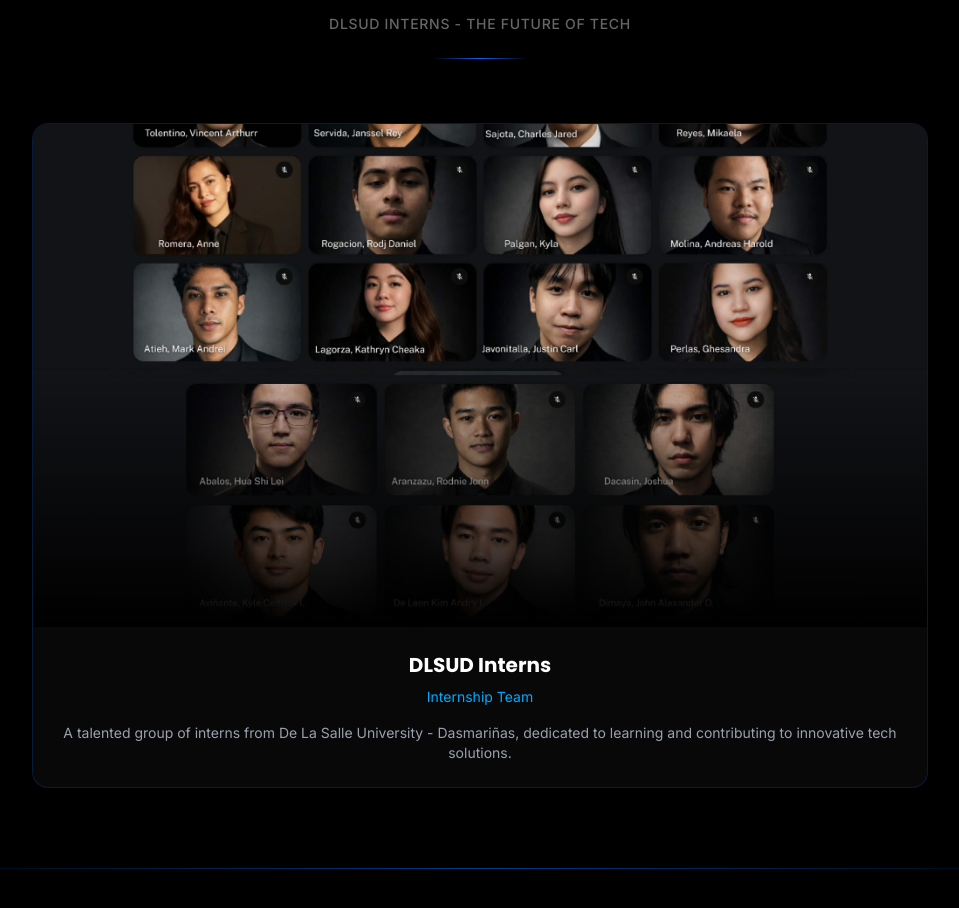
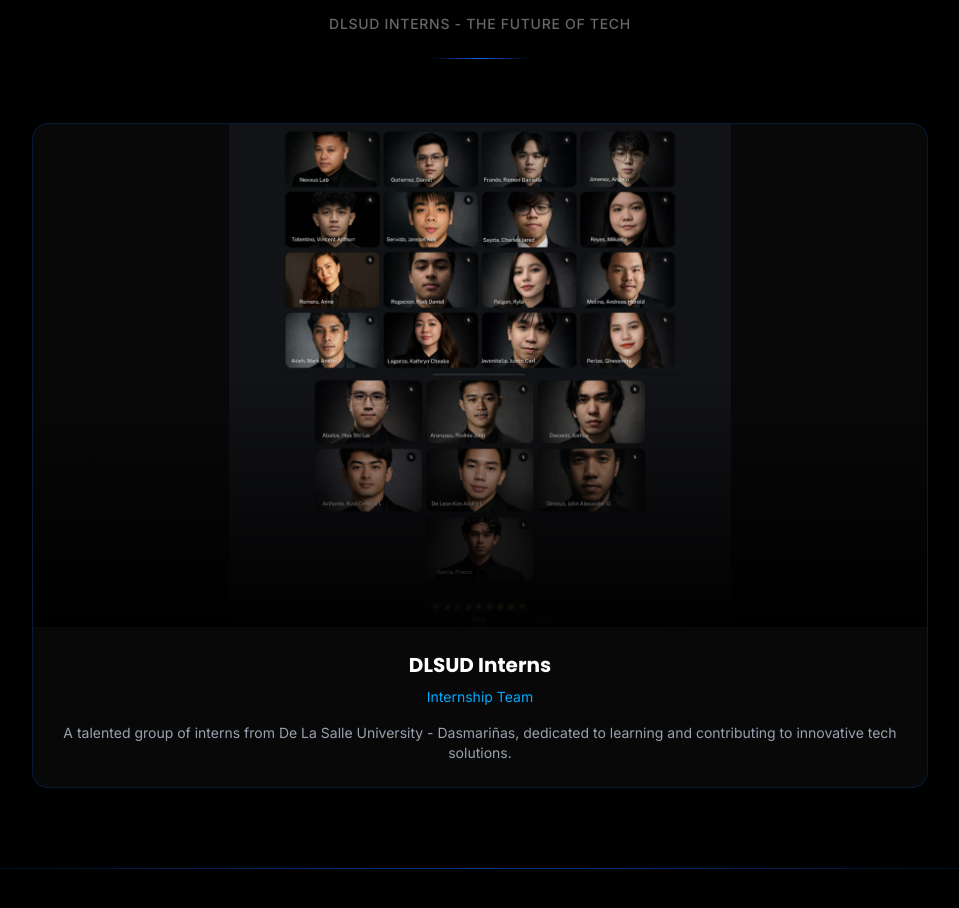
Before and after one commit to Kramxie/Team1-NexusLab, a Next.js app: page /team in a window 1280 px wide. Shown: the part 1332-2240 px from the top of the page, without its empty margins (160-1119 px from the left). Built offline with nearby package versions, Linux system fonts and the light colour scheme.

Commit message:
Fixed the Image Display

```diff
--- a/src/app/team/page.tsx
+++ b/src/app/team/page.tsx
@@ -85,7 +85,9 @@
                 src="/images/team/intern-team.png"
                 alt="Nexxus Lab Internship Team - DLSUD Interns"
                 fill
-                className="object-cover"
+                sizes="(max-width: 768px) 100vw, 900px"
+                className="object-contain"
+                priority
               />
               <div className="absolute inset-0 bg-linear-to-t from-black via-transparent to-transparent" />
             </div>
```
